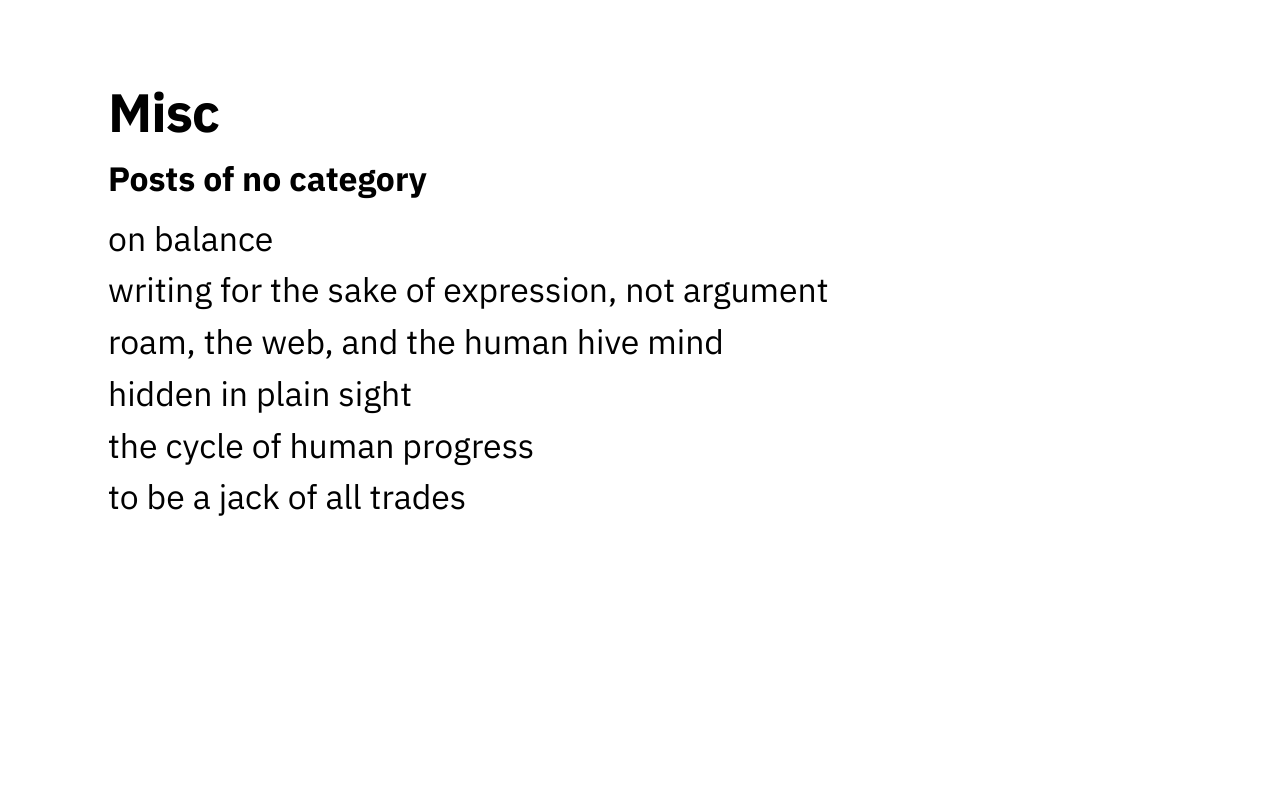
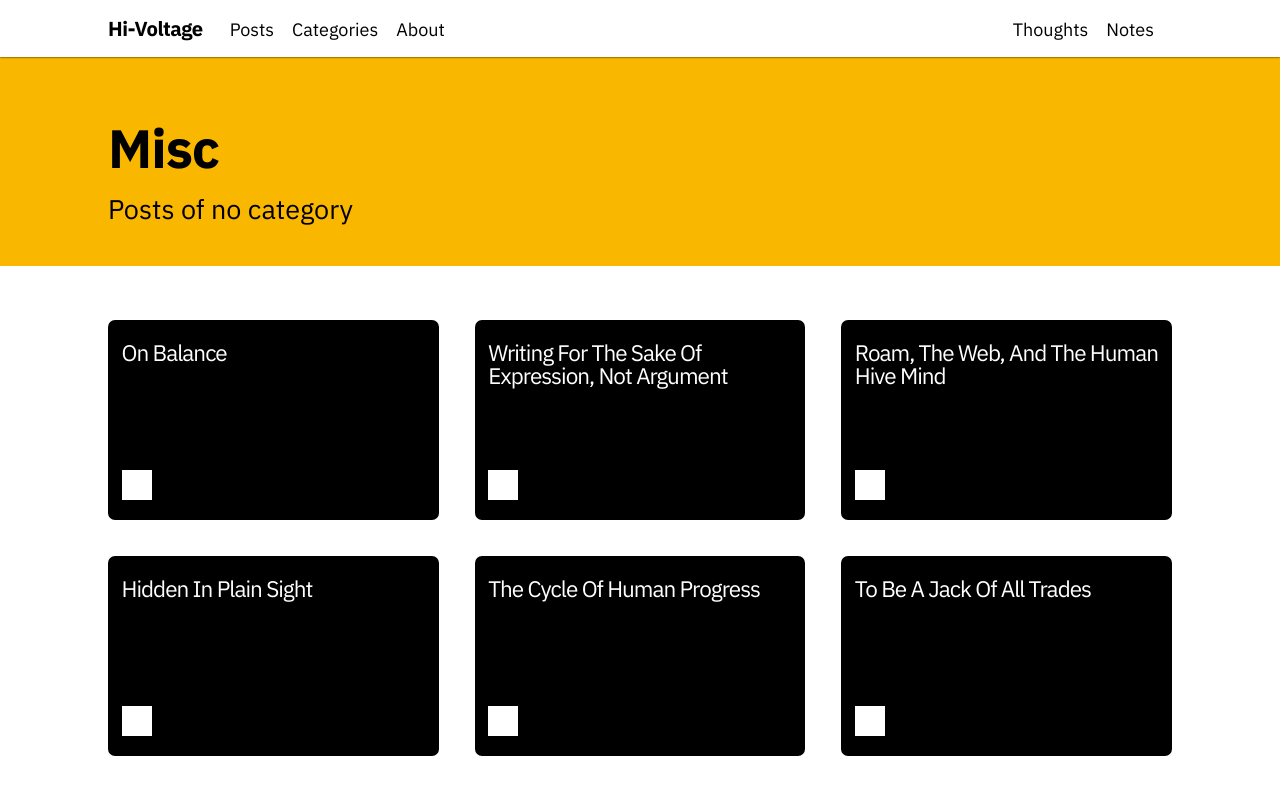
Before and after one commit to aunyks/blog, a Next.js app: page /misc in a window 1280 px wide. Shown: the top 794 px of the page. Built offline with nearby package versions, Linux system fonts and the light colour scheme.

Commit message:
Update linkspage and links components

```diff
--- a/components/Link.js
+++ b/components/Link.js
@@ -1,7 +1,29 @@
+
+function CardBox() {
+  return (
+    <svg className="card-footer-block" viewBox="0 0 10 10" width="10" height="10">
+      <rect width="10" height="10" />
+    </svg>
+  )
+}
+
 export default function Link({ href, children }) {
   return (
-    <li className="list-none mt-4 mb-0 leading-none">
-      <a className="text-xl lg:text-3xl no-underline" href={href}>{children}</a>
-    </li>
+    <>
+      <li className="link-item list-none mt-4 mb-0 leading-none">
+        <a className="no-underline" href={href}>
+          <article className="relative link-article pt-5 pb-3 px-3 text-xl lg:text-3xl h-full">
+            <header className="relative top-0">
+              <h1 className="card-title font-normal text-lg">
+                {children}
+              </h1>
+            </header>
+            <footer className="card-footer absolute">
+              <CardBox />
+            </footer>
+          </article>
+        </a>
+      </li>
+    </>
   )
 }
--- a/components/LinksPage.js
+++ b/components/LinksPage.js
@@ -1,5 +1,6 @@
 import Head from 'next/head'
 import GAnalytics from 'components/GAnalytics'
+import Navbar from 'components/Navbar'
 
 export default function LinksPage({
   pageTitle,
@@ -25,17 +26,76 @@ export default function LinksPage({
         <meta name="twitter:description" content={subtitle} />
         <meta name="twitter:image" content="https://blog.aunyks.com/img/default-card-image.png" />
       </Head>
-      <main className="h-screen lg:w-3/4 flex flex-col pt-24 lg:pt-16">
-        <article className="px-6 lg:px-24">
-          <header>
-            <h1 className="text-3xl lg:text-5xl">{title}</h1>
-            {subtitle && <h2 className="font-bold text-xl lg:text-3xl mb-2 lg:mb-0">{subtitle}</h2>}
-          </header>
-          <ul id="links" className="list-none">
-            {children}
-          </ul>
-          <GAnalytics />
-        </article>
+      <Navbar />
+      <style>{`
+        /* FOR LinksPage.js */
+        #link-pg-header {
+          color: black;
+          background: #fab700;
+        }
+
+        @media (prefers-color-scheme: dark) {
+          #link-pg-header {
+            color: white;
+            background: #5d44f8;
+          }
+        }
+
+        /* FOR Link.js */
+        .link-item {
+          height: 200px;
+        }
+
+        .link-article {
+          color: white;
+          background: black;
+          border-radius: 7px;
+          transition: all 0.2s ease;
+        }
+
+        .link-article:hover, .link-article:focus {
+          transform: scale(1.05);
+          transform-origin: center;
+          box-shadow: 0 10px 25px 0 rgb(45 49 50 / 60%);
+          filter: brightness(115%);
+        }
+
+        .card-title {
+          text-transform: capitalize;
+        }
+
+        .card-footer {
+          bottom: 20px;
+        }
+
+        .card-footer-block {
+          fill: white;
+          width: 30px;
+          height: 30px;
+          transition: all 0.7s ease;
+          /*transition-delay: 0.25s;*/
+        }
+
+        .link-article:hover .card-footer-block, .link-article:focus .card-footer-block {
+          transform: rotate(360deg);
+        }
+
+        @media (prefers-color-scheme: dark) {
+          .link-article {
+            color: white;
+            background: #333;
+          }
+        }
+      `}</style>
+      <main className="h-screen w-full flex flex-col">
+        <header id="link-pg-header" className="pt-16 lg:pt-24 pb-4 lg:pb-8 px-6 lg:px-24 w-full">
+          <h1 className="font-bold text-3xl lg:text-5xl">{title}</h1>
+          {subtitle && <h2 className="font-normal text-lg lg:text-2xl mb-2 lg:mb-0">{subtitle}</h2>}
+        </header>
+        <ul id="links" className="list-none px-6 lg:px-24 py-8 grid grid-cols-1 lg:grid-cols-3 gap-x-8 gap-y-4">
+          {children}
+        </ul>
+        <GAnalytics />
       </main>
     </>
   )
--- a/pages/notes/index.js
+++ b/pages/notes/index.js
@@ -9,7 +9,7 @@ export default function NotesPage() {
       <Link href="/notes/frequency-reference">radio frequency reference</Link>
       <Link href="/notes/applied-dsp">applied digital signal processing</Link>
       <Link href="/notes/web-game-dev">web game dev</Link>
-      <Link href="/notes/ffmpeg">ffmpeg</Link>
+      <Link href="/notes/ffmpeg">FFmpeg</Link>
       <Link href="/notes/electronics">electronics</Link>
     </LinksPage>
   )
```
